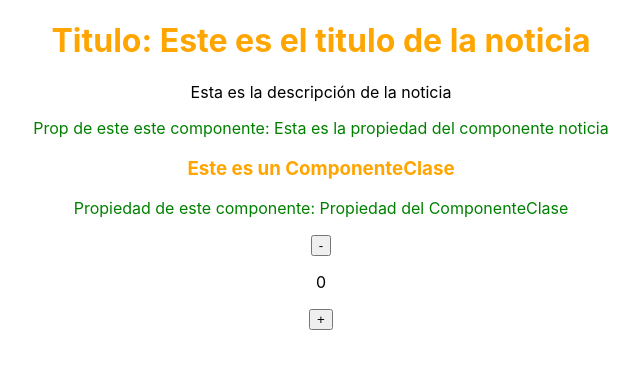
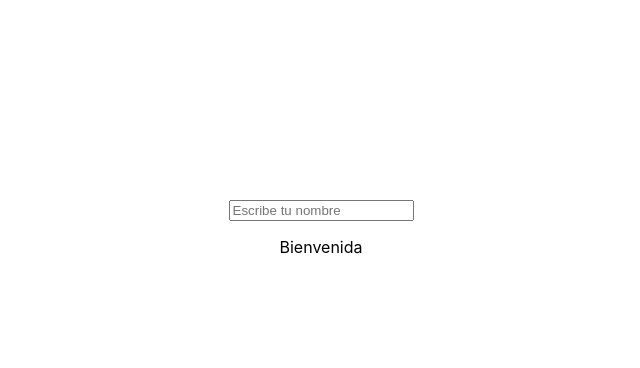
Before and after one commit to marianaalmada/Informatorio-React-2022, a React (Create React App) app: page / in a window 1280 px wide. Shown: the top 368 px of the page, without its empty margins (319-959 px from the left). Built offline with nearby package versions, Linux system fonts and the light colour scheme.

Commit message:
levantamiento de estado

```diff
--- a/src/App.js
+++ b/src/App.js
@@ -4,6 +4,7 @@
 import Noticia from './components/Noticia';
 import ComponenteClase from './components/ComponenteClase';
 import Counter from './components/Counter';
+import Home from './pages/Home';
 
 function App() {
   return (
@@ -22,9 +23,7 @@
           Learn React
         </a>
   </header>*/}
-      <Noticia prop="Esta es la propiedad del componente noticia"></Noticia>
-      <ComponenteClase prop="Propiedad del ComponenteClase"></ComponenteClase>
-      <Counter></Counter>
+      <Home />
     </div>
   );
 }
--- a/src/Noticia.css
+++ b/src/Noticia.css
@@ -5,3 +5,11 @@
 .noticia__prop, .componente__prop {
     color: green;
 }
+
+.placeholder {
+    padding: 200px;
+    display: flex;
+    flex-direction: column;
+    justify-content: center;
+    align-items: center;
+}
--- /dev/null
+++ b/src/components/Saludo.js
@@ -0,0 +1,8 @@
+function Saludo(props) {
+    const { name } = props;
+    return (
+        <p>Bienvenida { name }</p>
+    )
+}
+
+export default Saludo
--- /dev/null
+++ b/src/pages/Home.js
@@ -0,0 +1,28 @@
+import React, { Component } from 'react';
+import Saludo from '../components/Saludo';
+
+class Home extends Component {
+
+    constructor(props) {
+        super(props);
+        this.state = {nombre: ''};
+
+        this.handleChange = this.handleChange.bind(this);
+    }
+
+    handleChange(e) {
+        this.setState({nombre: e.target.value});
+    }
+
+    render() {
+        const estado = this.state.nombre;
+        return (
+            <div className='placeholder'>
+                <input value={estado} onChange={this.handleChange} placeholder="Escribe tu nombre"/>
+                <Saludo name={estado}/>
+            </div>
+        )
+    }
+}
+
+export default Home
```
